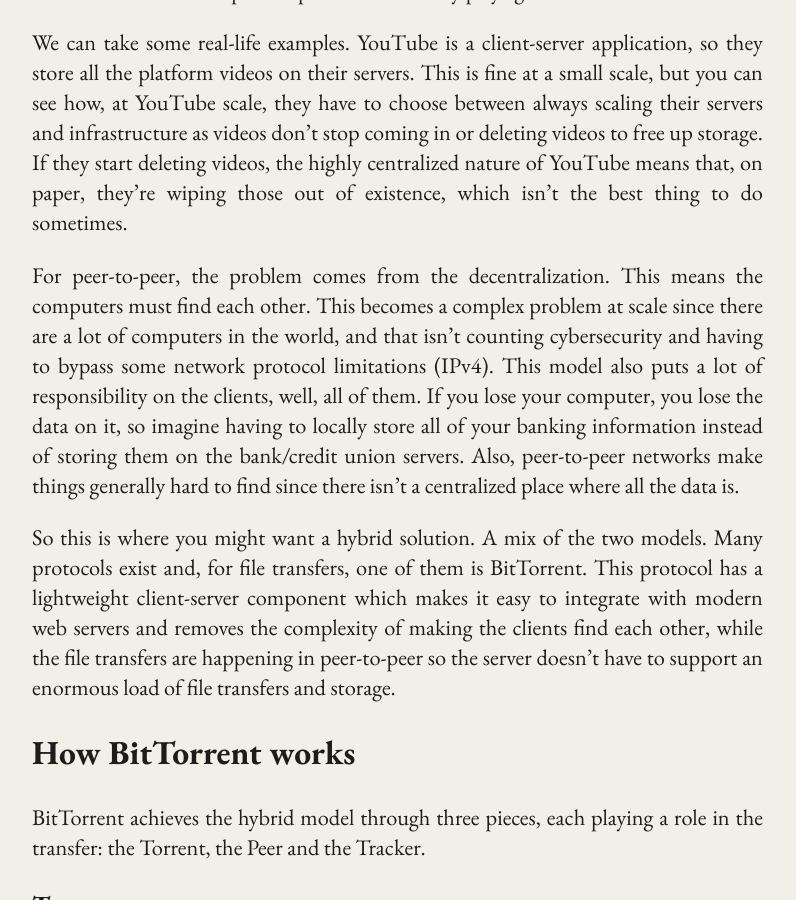
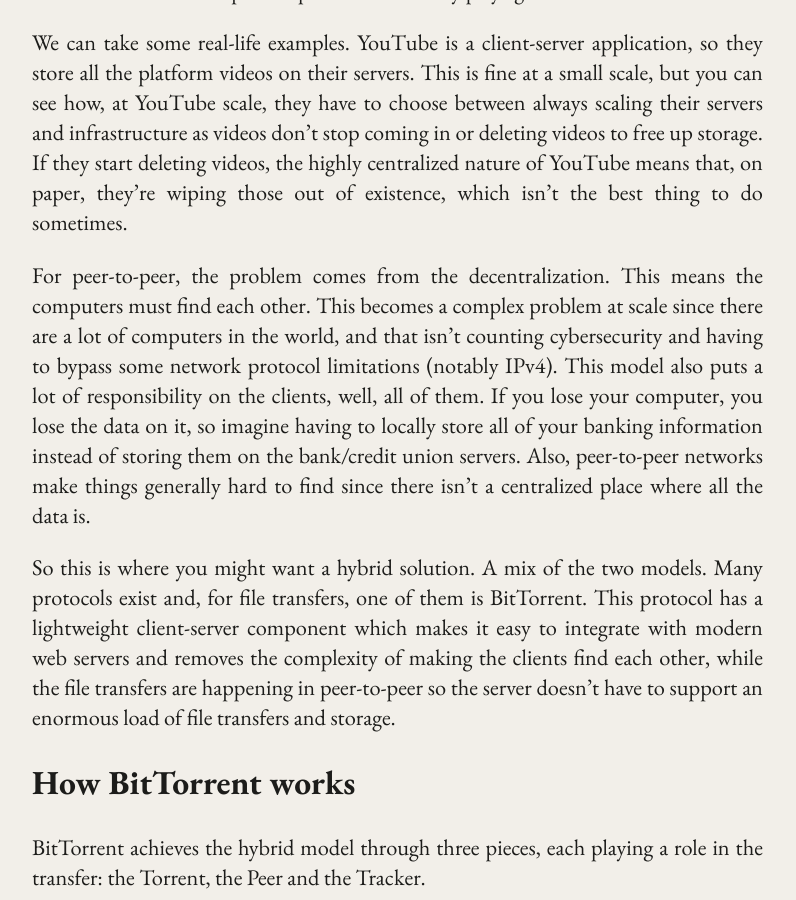
Before and after one commit to eFournierRobert/eFournierRobert.github.io, a Jekyll site: the page built from _posts/btob/2026-05-07-torrent.md, in a window 1280 px wide and 900 px high, scrolled down 2314 px. Shown: the whole window, without its empty margins (178-974 px from the left). Built offline with Jekyll 4.4.1, drawn with Linux system fonts in a browser that asks for light colours; some of the changed text lies outside the part shown.

```diff
--- a/_posts/btob/2026-05-07-torrent.md
+++ b/_posts/btob/2026-05-07-torrent.md
@@ -69,7 +69,7 @@
 
 For peer-to-peer, the problem comes from the decentralization. This means the computers must find each other.
 This becomes a complex problem at scale since there are a lot of computers in the world, and that isn't
-counting cybersecurity and having to bypass some network protocol limitations (IPv4). This model also puts
+counting cybersecurity and having to bypass some network protocol limitations (notably IPv4). This model also puts
 a lot of responsibility on the clients, well, all of them. If you lose your computer, you lose the data on it,
 so imagine having to locally store all of your banking information instead of storing them on the bank/credit union servers.
 Also, peer-to-peer networks make things generally hard to find since there isn't a centralized place where all the data is.
```
Also changed, not shown: other parts of _posts/btob/2026-05-07-torrent.md (+1 -1 lines), _projects/central-knot.md (+2 -0 lines).
